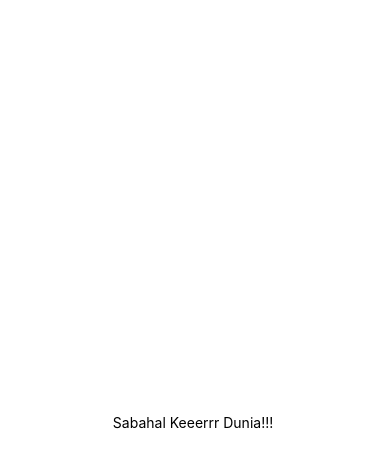
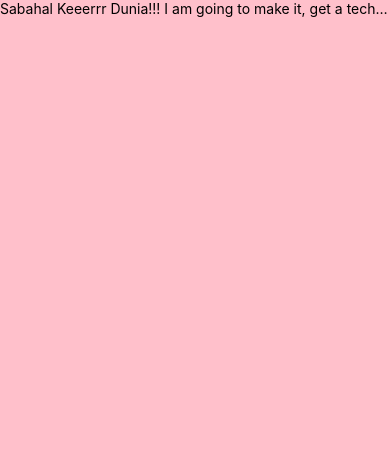
Before and after one commit to Jadashi97/ReactNative-DonewithIt-App, a React Native app: screen / in a window 390 px wide. Shown: the top 468 px of the page. Built offline with nearby package versions, Linux system fonts and the light colour scheme.

Commit message:
(feat):added text and view components.

```diff
--- a/App.js
+++ b/App.js
@@ -1,20 +1,23 @@
 import { StatusBar } from 'expo-status-bar';
-import { StyleSheet, Text, View } from 'react-native';
+import { StyleSheet, Text, View, SafeAreaView} from 'react-native';
 
 export default function App() {
+
+  const handlePress = () => console.log("we just got clicked!!")
+
   return (
-    <View style={styles.container}>
-      <Text>Sabahal Keeerrr Dunia!!! </Text>
+    <SafeAreaView style={styles.container}>
+      <Text numberOfLines={1} onPress={handlePress} >
+        Sabahal Keeerrr Dunia!!! I am going to make it, get a tech job by the beginning of next year. no excuses!!
+       </Text>
       <StatusBar style="auto" />
-    </View>
+    </SafeAreaView>
   );
 }
 
 const styles = StyleSheet.create({
   container: {
     flex: 1,
-    backgroundColor: '#fff',
-    alignItems: 'center',
-    justifyContent: 'center',
+    backgroundColor: 'pink',
   },
 });
```
